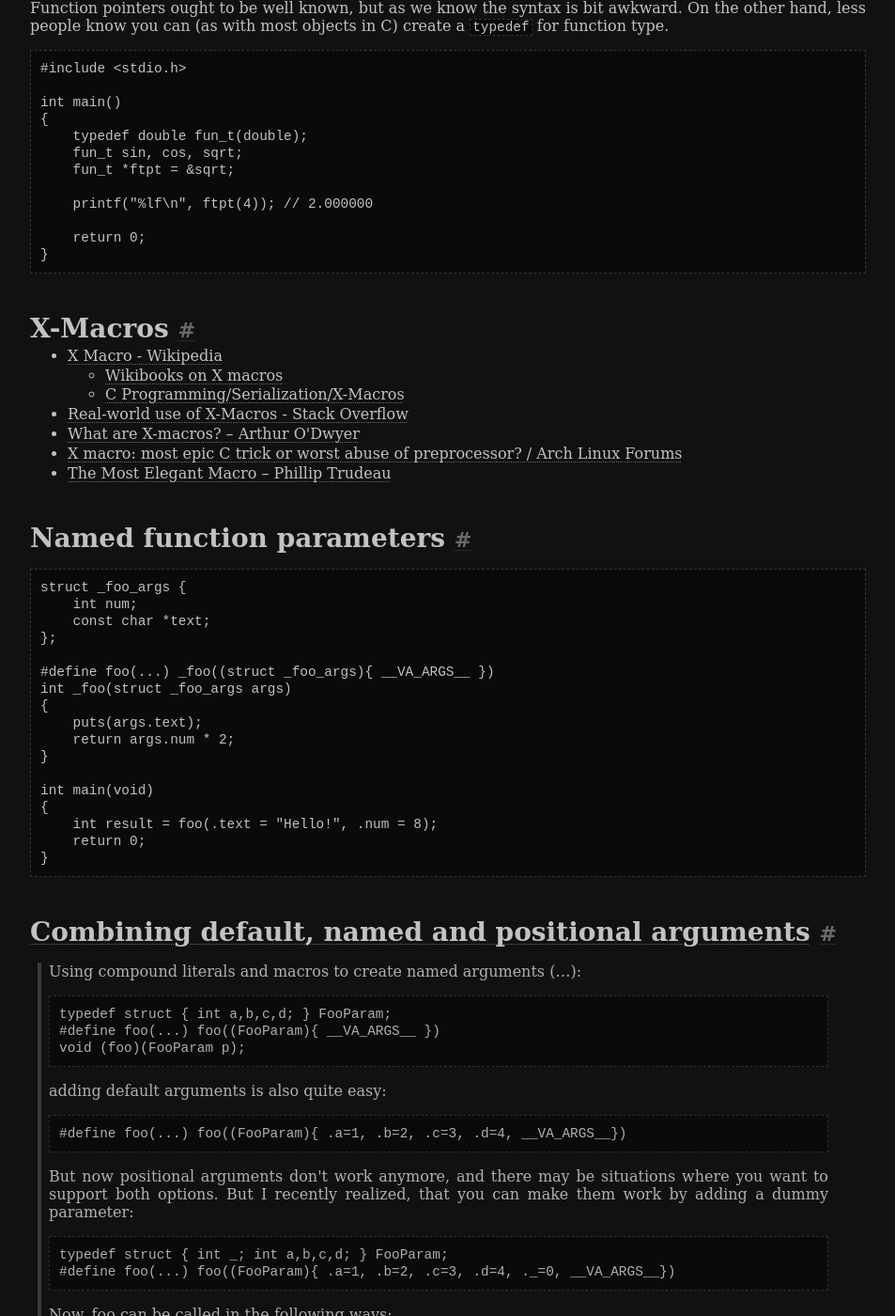
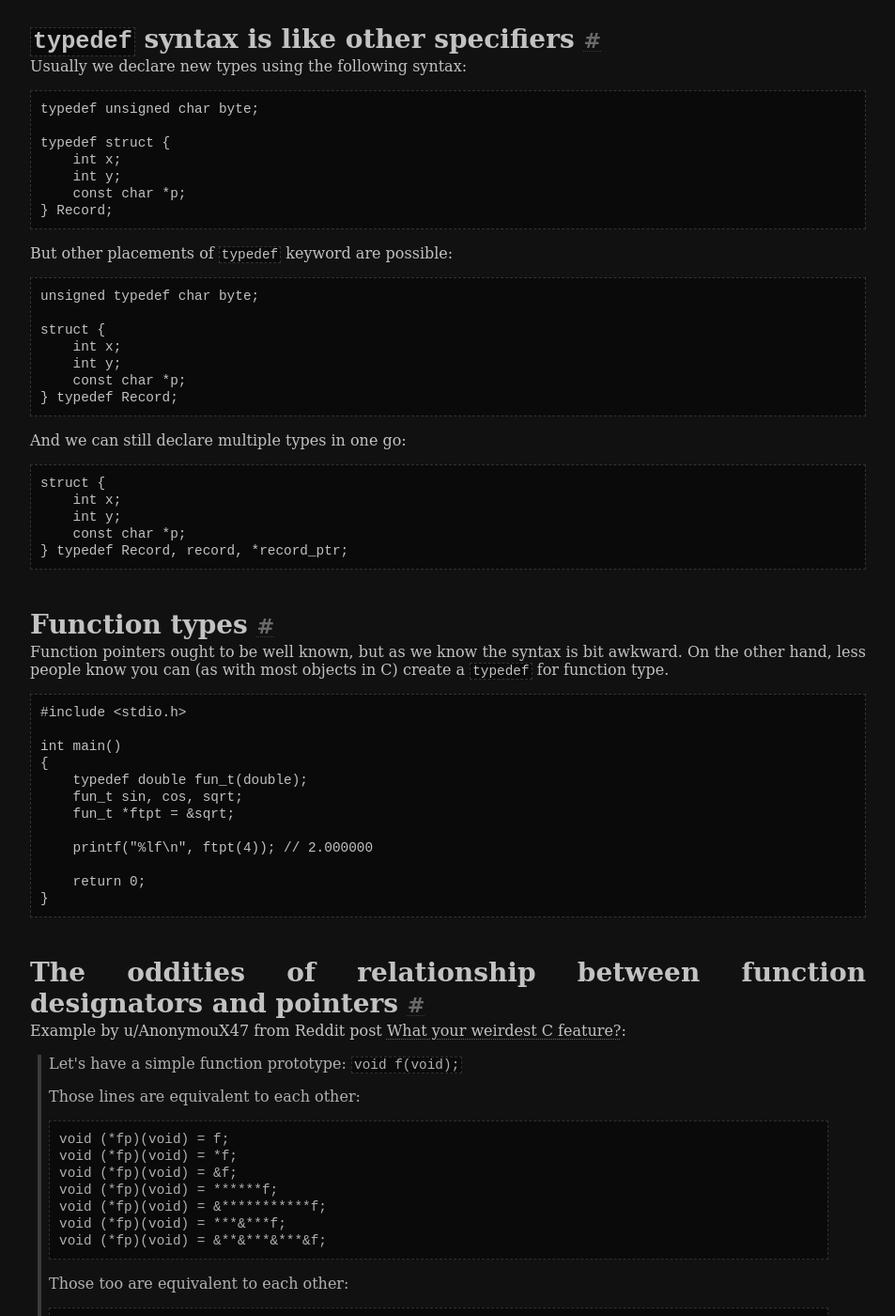
Before and after one commit to Jorenar/blog, a Jekyll site: the page built from _posts/2023-02-19-less-known-c.md, in a window 1280 px wide and 1400 px high, scrolled down 14322 px. Shown: the whole window at 94% size, without its empty margins (163-1116 px from the left). Built offline with Jekyll 4.4.1, drawn with Linux system fonts in a browser that asks for light colours; some of the changed text lies outside the part shown.

````diff
--- a/_posts/2023-02-19-less-known-c.md
+++ b/_posts/2023-02-19-less-known-c.md
@@ -9,16 +9,17 @@ job of gathering some of them in this post (in no particular order) with even sl
 short explanations and/or examples (or quote of thereof).
 
 <aside markdown="1">
+* [Advanced C: The UB and optimizations that trick good programmers.](https://www.youtube.com/watch?v=w3_e9vZj7D8)
+* [C99 with Technical corrigenda TC1, TC2, and TC3 included](http://www.open-std.org/JTC1/SC22/WG14/www/docs/n1256.pdf)
+* [Deep C (and C++) _by Olve Maudal and Jon Jagger_](http://www.pvv.org/~oma/DeepC_slides_oct2011.pdf)
 * [Hidden features of C - Stack Overflow](https://stackoverflow.com/q/132241/10247460)
+* [Interesting ways to use C? : r/C_Programming](https://www.reddit.com/r/C_Programming/comments/mqk338/interesting_ways_to_use_c/)
 * [Lesser known C features](https://d3s.mff.cuni.cz/legacy/~holub/c_features.html)
+* [Let's Destroy C](https://gist.github.com/shakna-israel/4fd31ee469274aa49f8f9793c3e71163#lets-destroy-c)
 * [Mildly interesting quirks of C \| Hacker News](https://news.ycombinator.com/item?id=33680239)
-* [Advanced C: The UB and optimizations that trick good programmers.](https://www.youtube.com/watch?v=w3_e9vZj7D8)
-* [Interesting ways to use C? : r/C_Programming](https://www.reddit.com/r/C_Programming/comments/mqk338/interesting_ways_to_use_c/)
-* [C99 with Technical corrigenda TC1, TC2, and TC3 included](http://www.open-std.org/JTC1/SC22/WG14/www/docs/n1256.pdf)
 * [Rob's Programming Blog: How Well Do You Know C?](http://www.robertgamble.net/2011/05/how-well-do-you-know-c.html)
-* [Deep C (and C++) _by Olve Maudal and Jon Jagger_](http://www.pvv.org/~oma/DeepC_slides_oct2011.pdf)
-* [Let's Destroy C](https://gist.github.com/shakna-israel/4fd31ee469274aa49f8f9793c3e71163#lets-destroy-c)
 * [The Preprocessor Iceberg Meme](https://jadlevesque.github.io/PPMP-Iceberg/)
+* [What your weirdest C feature? : r/C_Programming](https://www.reddit.com/r/C_Programming/comments/pxgyee/what_your_weirdest_c_feature/)
 </aside>
 
 <aside markdown="1">
@@ -722,13 +723,46 @@ int main()
 }
 ```
 
+## `typedef` syntax is like other specifiers
+
+Usually we declare new types using the following syntax:
+```c
+typedef unsigned char byte;
+
+typedef struct {
+    int x;
+    int y;
+    const char *p;
+} Record;
+```
+
+But other placements of `typedef` keyword are possible:
+```c
+unsigned typedef char byte;
+
+struct {
+    int x;
+    int y;
+    const char *p;
+} typedef Record;
+```
+
+And we can still declare multiple types in one go:
+```c
+struct {
+    int x;
+    int y;
+    const char *p;
+} typedef Record, record, *record_ptr;
+```
+
 ## Function types
 
 Function pointers ought to be well known, but as we know the syntax is bit awkward.
 On the other hand, less people know you can (as with most objects in C) create
 a `typedef` for function type.
 
-```
+```c
 #include <stdio.h>
 
 int main()
@@ -742,6 +776,40 @@ int main()
     return 0;
 }
 ```
+
+## The oddities of relationship between function designators and pointers
+
+Example by u/AnonymouX47 from Reddit post [What your weirdest C feature?](https://www.reddit.com/r/C_Programming/comments/pxgyee/what_your_weirdest_c_feature/):
+
+> Let's have a simple function prototype: `void f(void);`
+>
+> Those lines are equivalent to each other:
+> ```c
+> void (*fp)(void) = f;
+> void (*fp)(void) = *f;
+> void (*fp)(void) = &f;
+> void (*fp)(void) = ******f;
+> void (*fp)(void) = &***********f;
+> void (*fp)(void) = ***&***f;
+> void (*fp)(void) = &**&***&***&f;
+> ```
+>
+> Those too are equivalent to each other:
+> ```c
+> f();
+> (*f)();
+> (&f)();
+> (*&f)();
+> fp();
+> (*fp)();
+> (*&fp)();
+> (****fp)();
+> (&******fp)();
+> (**&**fp)();
+> (*&*&*&*fp)();
+> ```
+>
+> But `(&fp)()` or `(&*&*&fp)()` won't work.
 
 ## X-Macros
 
````
Also changed, not shown: _posts/2023-10-05-livecd-2-rootfs-tar-gz.md (+0 -4 lines).
